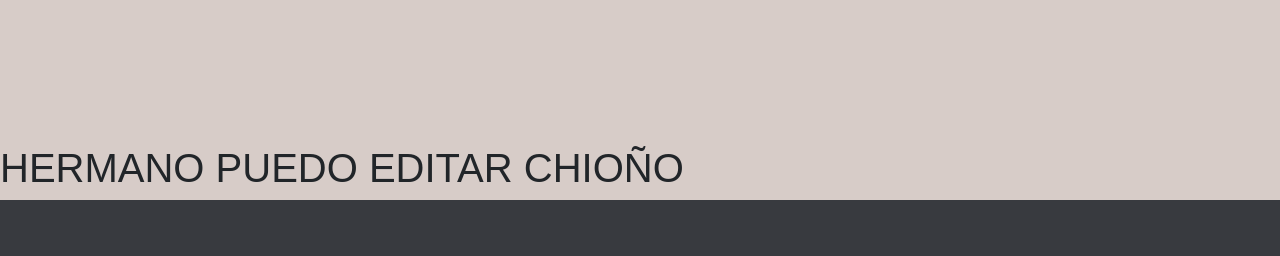
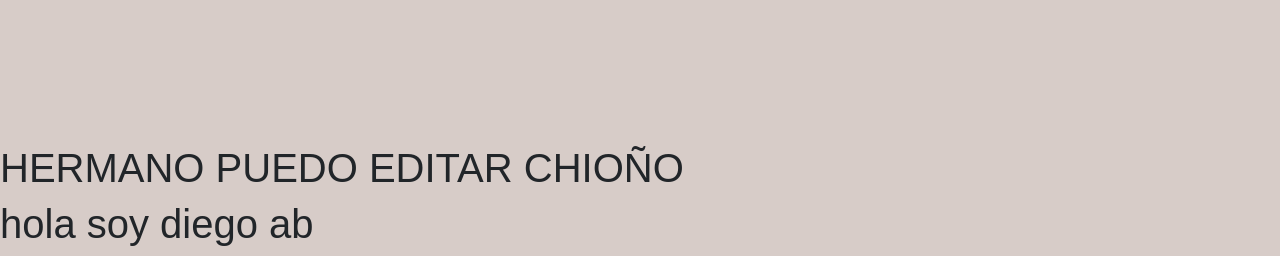
Before and after one commit to diego-ab-dev/SdGames, a Django app: page / in a window 1280 px wide. Shown: the part 1726-1982 px from the top of the page. Before the commit the page ends 1926 px from the top, so only its background shows below. Run offline with Django 5.2, Linux system fonts and the light colour scheme.

Commit message:
Este cambio lo hize para probar git nada mas

```diff
--- a/templates/home.html
+++ b/templates/home.html
@@ -49,6 +49,7 @@
 
   <br><br><br><br><br><br><br><br><br><br><br><br><br><br><br><br><br><br><br><br>
     <h1>HERMANO PUEDO EDITAR CHIOÑO</h1>
+    <h1>hola soy diego ab</h1>
 </div>
 </body>
 </html>
```
